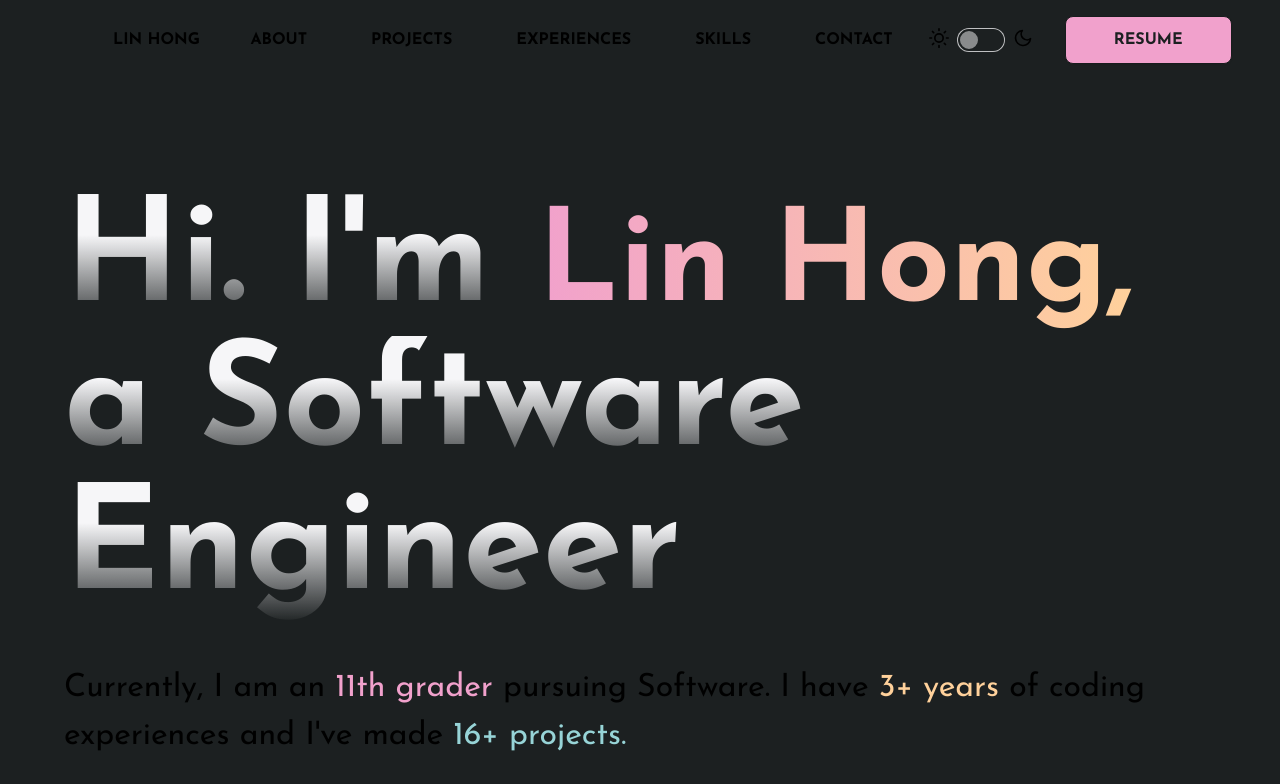
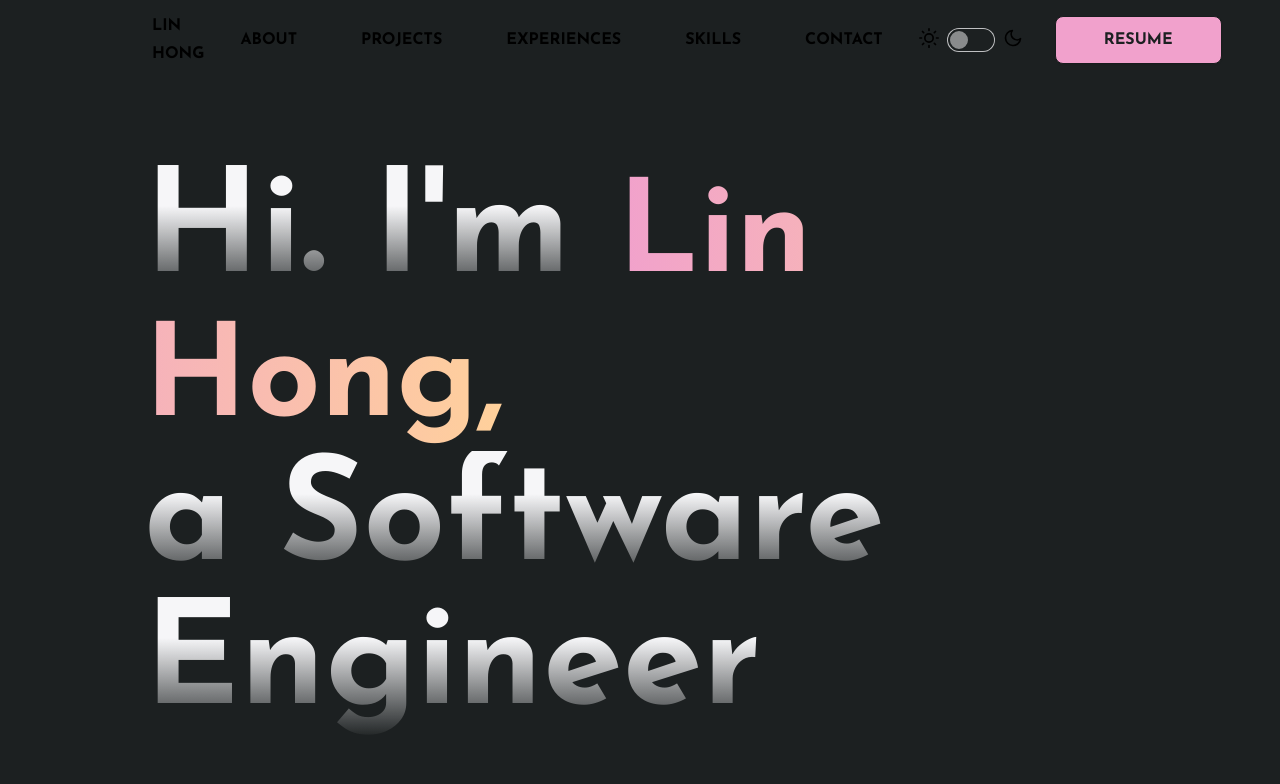
Before and after one commit to LinHong149/lin-hong.github.io, a Next.js app: page / in a window 1280 px wide. Shown: the top 784 px of the page. Built offline with nearby package versions, Linux system fonts and the light colour scheme.

Commit message:
Streamlined padding

```diff
--- a/src/app/components/Nav.tsx
+++ b/src/app/components/Nav.tsx
@@ -3,8 +3,8 @@ import React from 'react'
 
 const Nav = () => {
   return (
-    <div className="navbar flex justify-between bg-base-100 top-0 pt-6 pb-2 px-16 z-50">
-        <div className="navbar-start w-fit">
+    <div className="navbar flex justify-between bg-base-100 top-0 pt-6 pb-2 z-50 ">
+        <div className="navbar-start w-fit p-0 ">
           <div className="dropdown">
             <div tabIndex={0} role="button"  className="btn btn-ghost lg:hidden">
               <svg xmlns="http://www.w3.org/2000/svg" className="h-5 w-5" fill="none" viewBox="0 0 24 24" stroke="currentColor"><path strokeLinecap="round" strokeLinejoin="round" strokeWidth="2" d="M4 6h16M4 12h8m-8 6h16" /></svg>
@@ -17,7 +17,7 @@ const Nav = () => {
               <li><a>CONTACT</a></li>
             </div>
           </div>
-          <a className="btn btn-ghost text-lg font-lable">LIN HONG</a>
+          <a className="text-lg font-lable p-0 m-0 w-fit ">LIN HONG</a>
         </div>
         <div className="navbar-center hidden lg:flex">
           <div className="menu menu-horizontal px-1 font-lable [&>*]:px-4 ">
--- a/src/app/page.tsx
+++ b/src/app/page.tsx
@@ -9,8 +9,8 @@ import Footer from "./sections/Footer";
 
 export default function Home() {
   return (
-    <main className="flex bg-base-100 min-h-screen flex-col items-center justify-between">
-      <div className="m-0 p-0  w-screen h-screen relative flex flex-col">
+    <main className="flex bg-base-100 min-h-screen flex-col items-center justify-between [&>*]:px-36">
+      <div className="m-0 w-screen h-screen relative flex flex-col">
         <Nav />
         <Hero />
       </div>
--- a/src/app/sections/Hero.tsx
+++ b/src/app/sections/Hero.tsx
@@ -5,7 +5,7 @@ import { AnchorButton, SolidButton } from "../components/Buttons";
 
 const Hero = () => {
   return (
-    <div className="flex flex-col justify-between gap-16 w-full h-full px-16 pt-[10%] pb-[5%]">
+    <div className="flex flex-col justify-between gap-16 w-full h-full pt-[10%] pb-[5%]">
 
       <div className="flex flex-col gap-10">
         <h1 className="">
```
